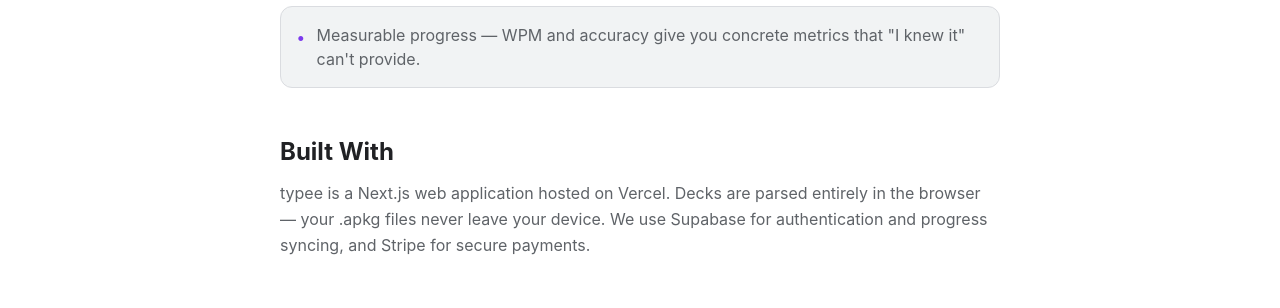
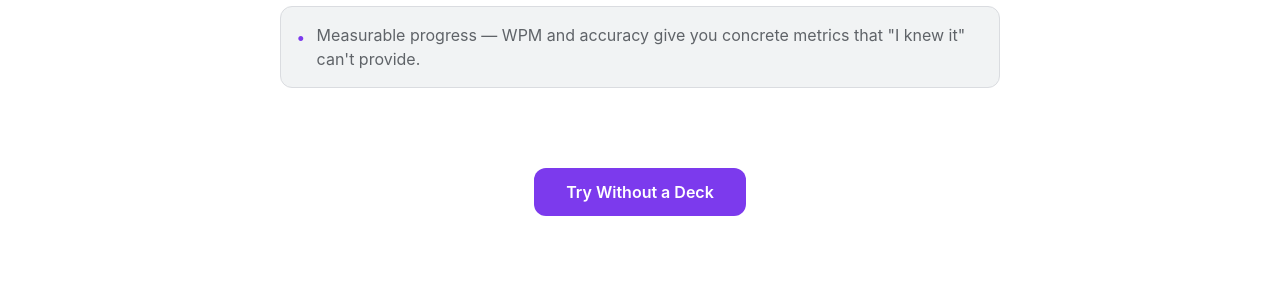
Before and after one commit to five9123/decktype, a Next.js app: page /about in a window 1280 px wide. Shown: the part 1068-1376 px from the top of the page. Built offline with nearby package versions, Linux system fonts and the light colour scheme; no server answers.

Commit message:
feat: remove tech stack section from about page
Co-Authored-By: Claude Sonnet 4.6 <noreply@anthropic.com>

```diff
--- a/app/about/page.tsx
+++ b/app/about/page.tsx
@@ -48,14 +48,6 @@ export default function AboutPage() {
           </ul>
         </section>
 
-        {/* Tech */}
-        <section className="mb-12">
-          <h2 className="text-2xl font-bold mb-3">{t.aboutTechTitle}</h2>
-          <p className="text-base leading-relaxed" style={{ color: 'var(--muted)' }}>
-            {t.aboutTechDesc}
-          </p>
-        </section>
-
         {/* CTA */}
         <div className="text-center py-8">
           <Link
```
